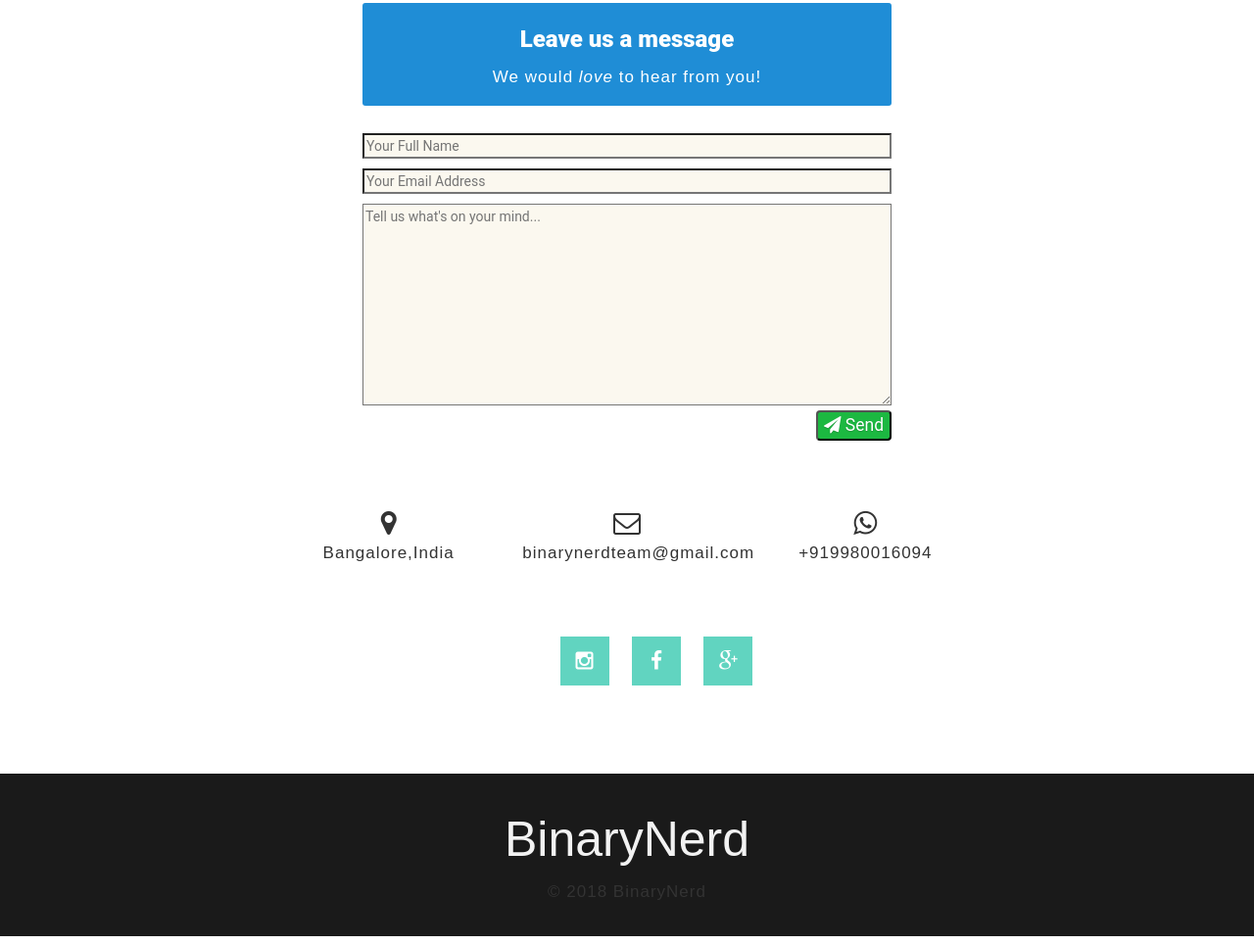
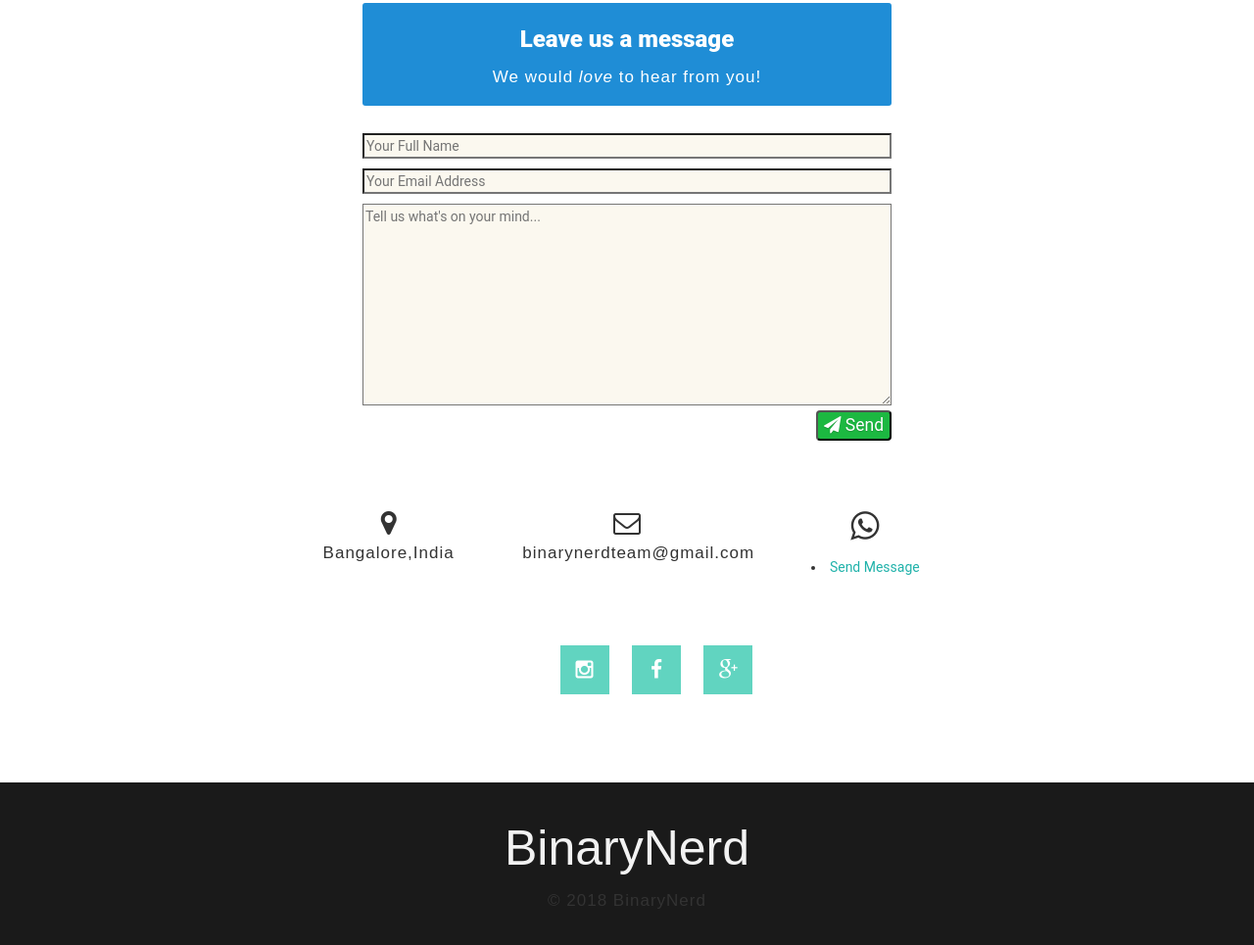
Before and after one commit to BinaryNerd/binarynerd.github.io, a plain HTML site: page websitedesign.html in a window 1280 px wide. Shown: the part 3136-4101 px from the top of the page at 98% size. Drawn offline with Linux system fonts and the light colour scheme; a script that the page names is missing.

Commit message:
Add files via upload

```diff
--- a/websitedesign.html
+++ b/websitedesign.html
@@ -704,11 +704,14 @@
       <div class="col-md-4">
         <div class="contact-item">
 
-		<i class="fa fa-whatsapp fa-2x"></i>
+
           <p>
-		+919980016094
+		  <i class="fa fa-whatsapp fa-2x"></i>
+		  <li>  <a href="intent://send/+919980016094#Intent;scheme=smsto;package=com.whatsapp;action=android.intent.action.SENDTO;end"> Send Message</a>
+   </li>
+
            </p>
-        </div>
+		       </div>
       </div>
 
 					</div>
```
